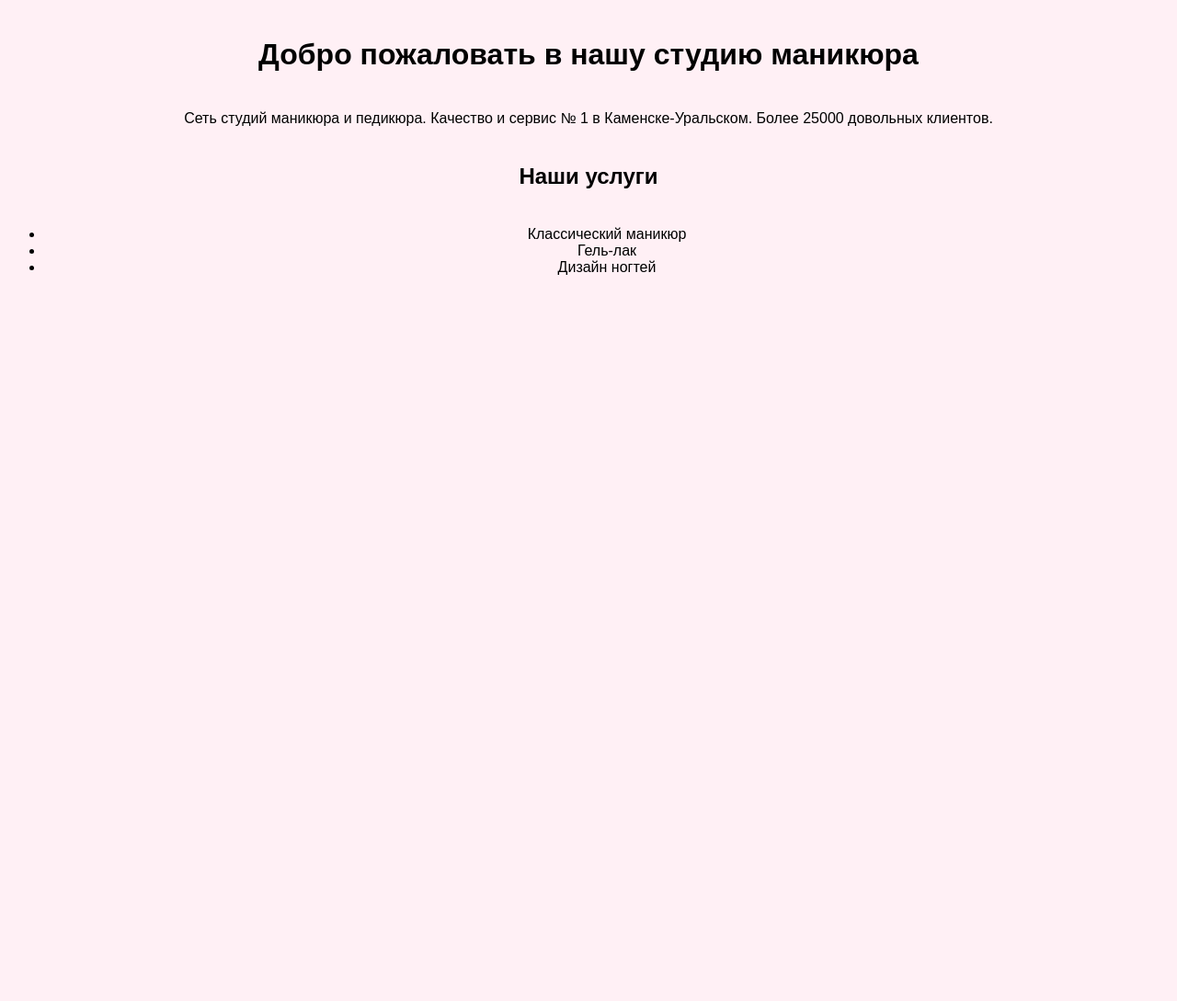
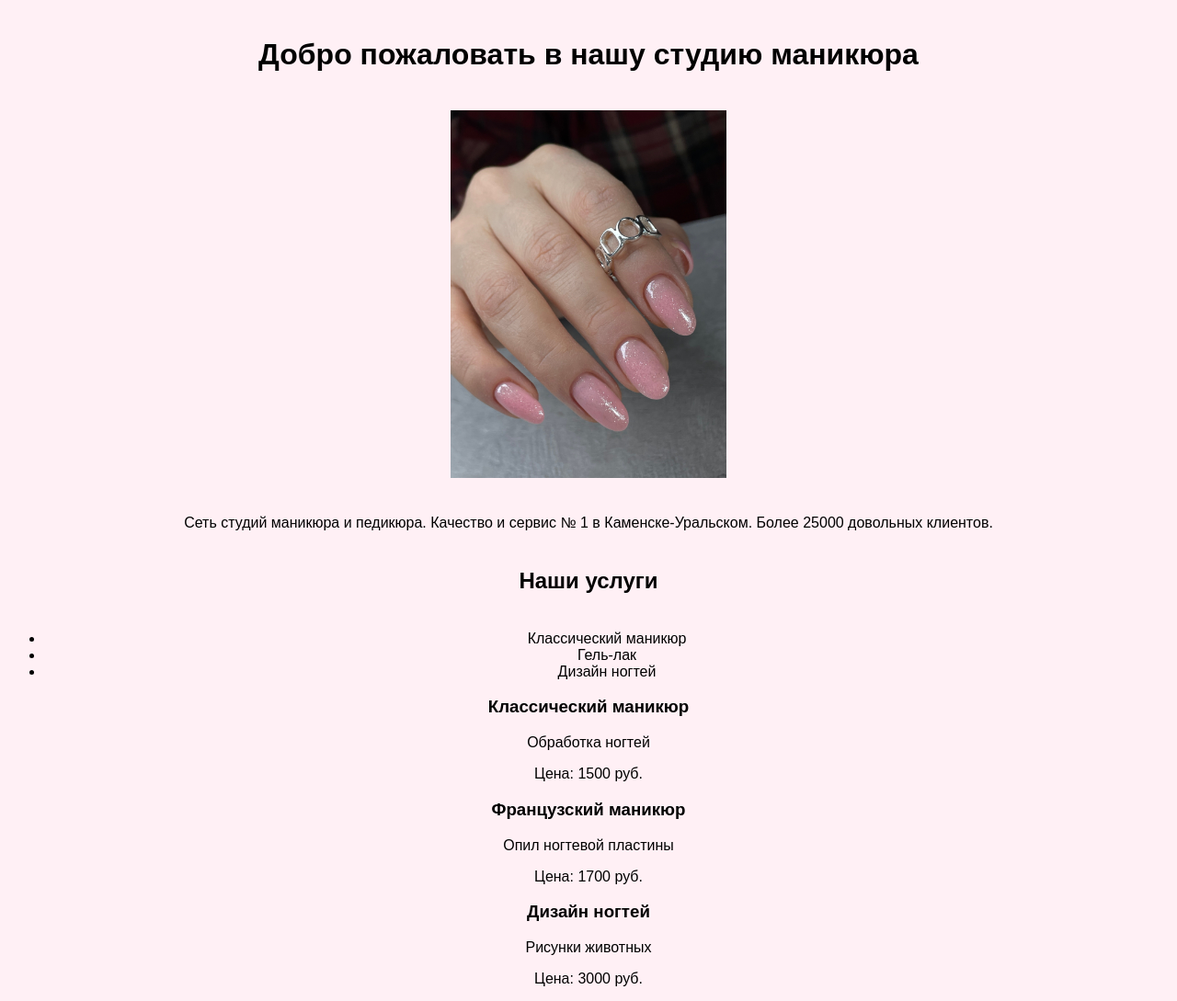
Before and after one commit to nkornyakovko-arch/manicure-website, a plain HTML site: page index.html in a window 1280 px wide. Shown: the whole page at 92% size. Before the commit the page ends 800 px from the top, so only its background shows below. Drawn offline with Linux system fonts and the light colour scheme.

Commit message:
Add image section and improve spacing

```diff
--- a/CSS/styles.css
+++ b/CSS/styles.css
@@ -17,3 +17,25 @@ h2 {
 ul {
     padding-left: 40px;
 }
+
+img {
+    width: 300px;
+    margin-bottom: 20px;
+}
+
+p {
+    margin-bottom: 15px;
+}
+
+service {
+    margin-top: 30px;
+}
+
+service-card {
+    background-color: #ffffff;
+    border-radius: 10px;
+    box-shadow: 0 2px 5px rgba(0,0,0,0.1);
+    margin: 20px;
+    display: inline-block;
+
+}
--- a/index.html
+++ b/index.html
@@ -8,6 +8,7 @@
 </head>
 <body>
     <h1>Добро пожаловать в нашу студию маникюра</h1>
+    <img class="picture"src="images/Manicure.jpg" alt="Маникюр">
     <p>
         Cеть студий маникюра и педикюра.
         Качество и сервис № 1 в Каменске-Уральском.
@@ -21,5 +22,22 @@
         <li>Гель-лак</li>
         <li>Дизайн ногтей</li>
     </ul>
+    <div class="services">
+        <div class="service-card">
+            <h3>Классический маникюр</h3>
+            <p>Обработка ногтей</p>
+            <p>Цена: 1500 руб.</p>
+        </div>
+                <div class="service-card">
+            <h3>Французский маникюр</h3>
+            <p>Опил ногтевой пластины</p>
+            <p>Цена: 1700 руб.</p>
+        </div>
+                <div class="service-card">
+            <h3>Дизайн ногтей</h3>
+            <p>Рисунки животных</p>
+            <p>Цена: 3000 руб.</p>
+        </div>
+    </div>
 </body>
 </html>
```
Also changed, not shown: images/Manicure.jpg (added).
